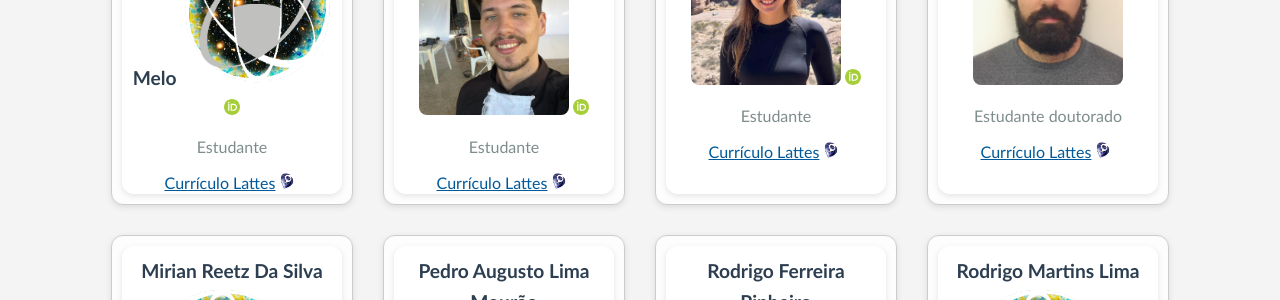
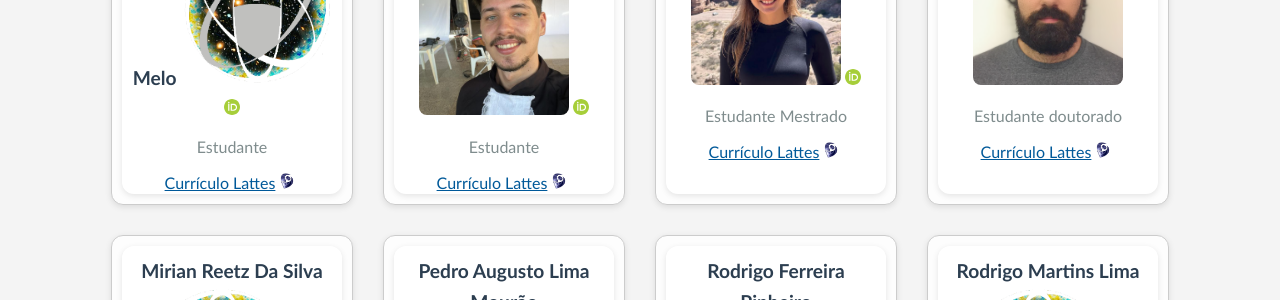
Before and after one commit to cbpf-cosmo/cbpf-cosmo.github.io, a Jekyll site: the page membros.html, which Jekyll copies as it is, in a window 1280 px wide and 900 px high, scrolled down 2950 px. Shown: the part 154-454 px from the top of the window. Built offline with Jekyll 4.4.1, drawn with Linux system fonts in a browser that asks for light colours.

Commit message:
adding maria clara

```diff
--- a/membros.html
+++ b/membros.html
@@ -773,7 +773,7 @@
             <img src="images/ORCID-iD_icon_vector.svg" alt="iD ORCID"/>
             </a>
           </div>
-        <div class="member-role">Estudante </div>
+        <div class="member-role">Estudante Mestrado </div>
         <div class="member-lattes">
           <a href="http://lattes.cnpq.br/1999275681591563" target="_blank">
             Currículo Lattes<img src="images/lattes-logo-2.png" alt="iD Lattes"/>
```
